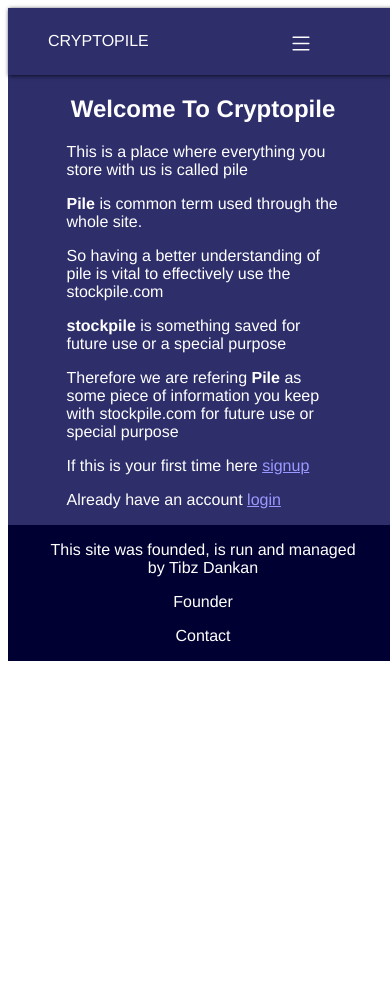
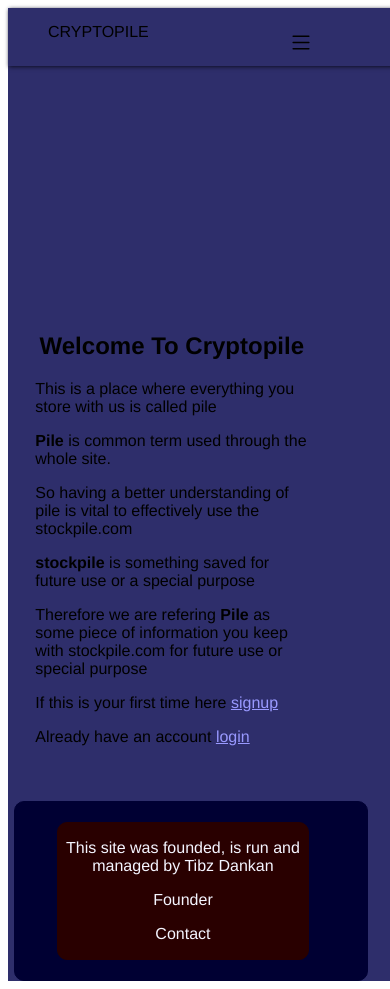
Before and after one commit to Tibz-Dankan/cryptopile-frontend, a React (Create React App) app: page /#/ in a window 390 px wide. Before the commit the page ends 844 px from the top, so only its background shows below. Built offline with nearby package versions, Linux system fonts and the light colour scheme.

Commit message:
home page some how modified

```diff
--- a/src/App.css
+++ b/src/App.css
@@ -4,9 +4,8 @@ Coming here later*/
 * {
   width: 100%;
   top: 0px;
-  bottom: 0px;
   font-family: Helvetica;
-  color: white;
+  /* color: white; */
 }
 /* NAVIGATION-LINKS */
 .navigation-link {
@@ -58,27 +57,43 @@ Coming here later*/
 .link {
   color: hsl(240, 100%, 80%);
 }
-
+/* .home-page-content {
+  position: relative;
+  text-align: center;
+  width: 80%;
+  margin: 18% 13% 0% 7%;
+  padding: 20px;
+  border: 1px solid hsl(240, 80%, 15%);
+  border-radius: 10px;
+  background-color: hsl(240, 80%, 15%);
+  color: hsl(240, 100%, 93%);
+  z-index: 1;
+} */
 .home-page-content {
   position: relative;
   width: 50%;
 }
 .home-page-welcome-heading {
   text-align: center;
+  /* background-color: yellow; */
 }
 .home-footer-wrapper {
-  width: 100%;
+  width: 80%;
+  margin: 10% 13% 0% 7%;
   position: relative;
+  border: 1px solid hsl(240, 100%, 10%);
+  border-radius: 10px;
+  padding: 20px;
   background-color: hsl(240, 100%, 10%);
-  display: flex;
-  align-items: center;
-  justify-content: center;
-  bottom: 0px;
 }
 .footer-wrapper {
   text-align: center;
   width: 80%;
+  margin: 0% 13% 0% 7%;
   color: hsl(240, 100%, 98%);
+  border: 1px solid hsl(360, 100%, 8%);
+  border-radius: 10px;
+  background-color: hsl(360, 100%, 8%);
   height: auto;
 }
 /* THE LOGIN AND REGISTRATION FORM */
@@ -508,9 +523,12 @@ Coming here later*/
 /* MEDIA QUERIES FOR MOBILE VIEW */
 @media screen and (max-width: 540px) {
   /* THE HOME PAGE */
-
+  .logo-wrapper {
+    padding-top: 15px;
+  }
   .home-page-content {
     width: 70%;
+    margin: 63% 23% 0% 7%;
   }
   .header-nav-links {
     background-color: hsl(240, 100%, 25%);
@@ -535,9 +553,11 @@ Coming here later*/
   }
   .mobile-home-header-links {
     display: inline;
-    top: 8px;
+    top: 15px;
     position: absolute;
     width: 30%;
+    margin-left: 58%;
+    margin-right: 12%;
     transition: 0.55s;
   }
   .mobile-home-header-component {
@@ -550,14 +570,13 @@ Coming here later*/
     display: inline;
   }
   .bootstrap-list-icon {
-    padding-top: 9px;
+    padding-top: 15px;
     margin-left: 10%;
     width: 100px;
   }
   .bootstrap-x-icon {
     width: 100%;
-    /* top: 20px; */
-    padding-top: 10px;
+    padding: 5px;
     margin-bottom: 12px;
   }
 
@@ -613,3 +632,15 @@ Coming here later*/
     margin: 0% 1% 0% 1%;
   }
 }
+
+/*  at 400px pduh the home content further down */
+@media screen and (max-width: 350px) {
+  /* THE HOME PAGE */
+  .home-page-content {
+    margin-top: 86%;
+  }
+}
+
+/* FOR THE SCREEN FROM 480PX TO 1000PX */
+@media screen and (min-width: 480px) and (max-width: 1000px) {
+}
```
